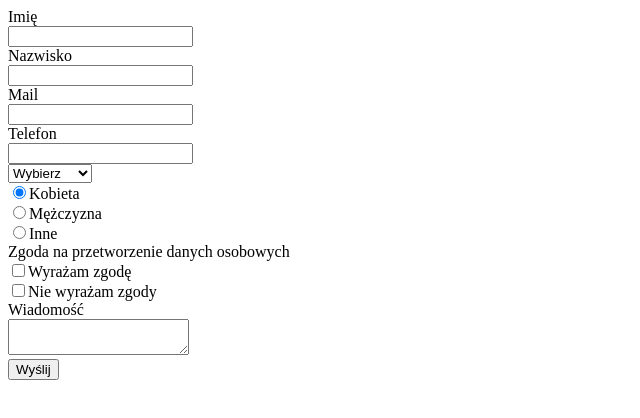
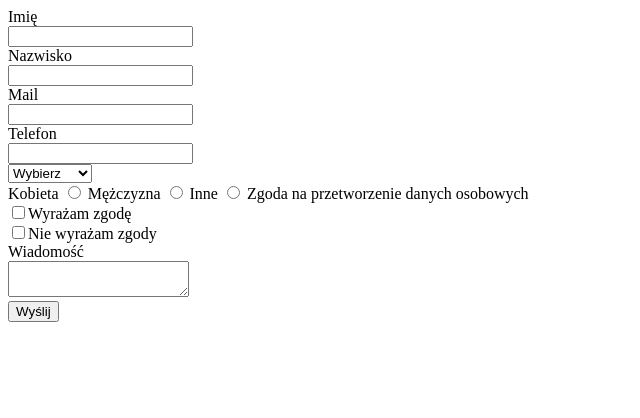
Before and after one commit to joannakowal10/joannakowal10.github.io, a plain HTML site: page formlularz-html5/index.html in a window 1280 px wide. Shown: the whole page, without its empty margins (0-640 px from the left). Drawn offline with Linux system fonts and the light colour scheme.

Commit message:
zmiana płci

```diff
--- a/formlularz-html5/index.html
+++ b/formlularz-html5/index.html
@@ -20,10 +20,12 @@
            <option value="gdansk">Gdańsk</option>
         </select> <br>
 
-        <input type="radio" name="plec" value="Kobieta" checked>Kobieta<br>
-        <input type="radio" name="plec" value="Mężczyzna">Mężczyzna<br>
-        <input type="radio" name="plec" value="Inne">Inne<br>
-        Zgoda na przetworzenie danych osobowych <br>
+        <label for="plec">Kobieta</label>
+        <input type="radio" name="plec" id="kobieta" value="kobieta">
+        <label for="plec">Mężczyzna</label>
+        <input type="radio" name="plec" id="mezczyzna" value="mezczyzna">
+        <label for="plec">Inne</label>
+        <input type="radio" name="plec" id="inne" value="inne"> Zgoda na przetworzenie danych osobowych <br>
 
         <input type="checkbox" name="zgoda" value="tak">Wyrażam zgodę <br>
         <input type="checkbox" name="zgoda" value="nie">Nie wyrażam zgody <br> Wiadomość <br>
```
